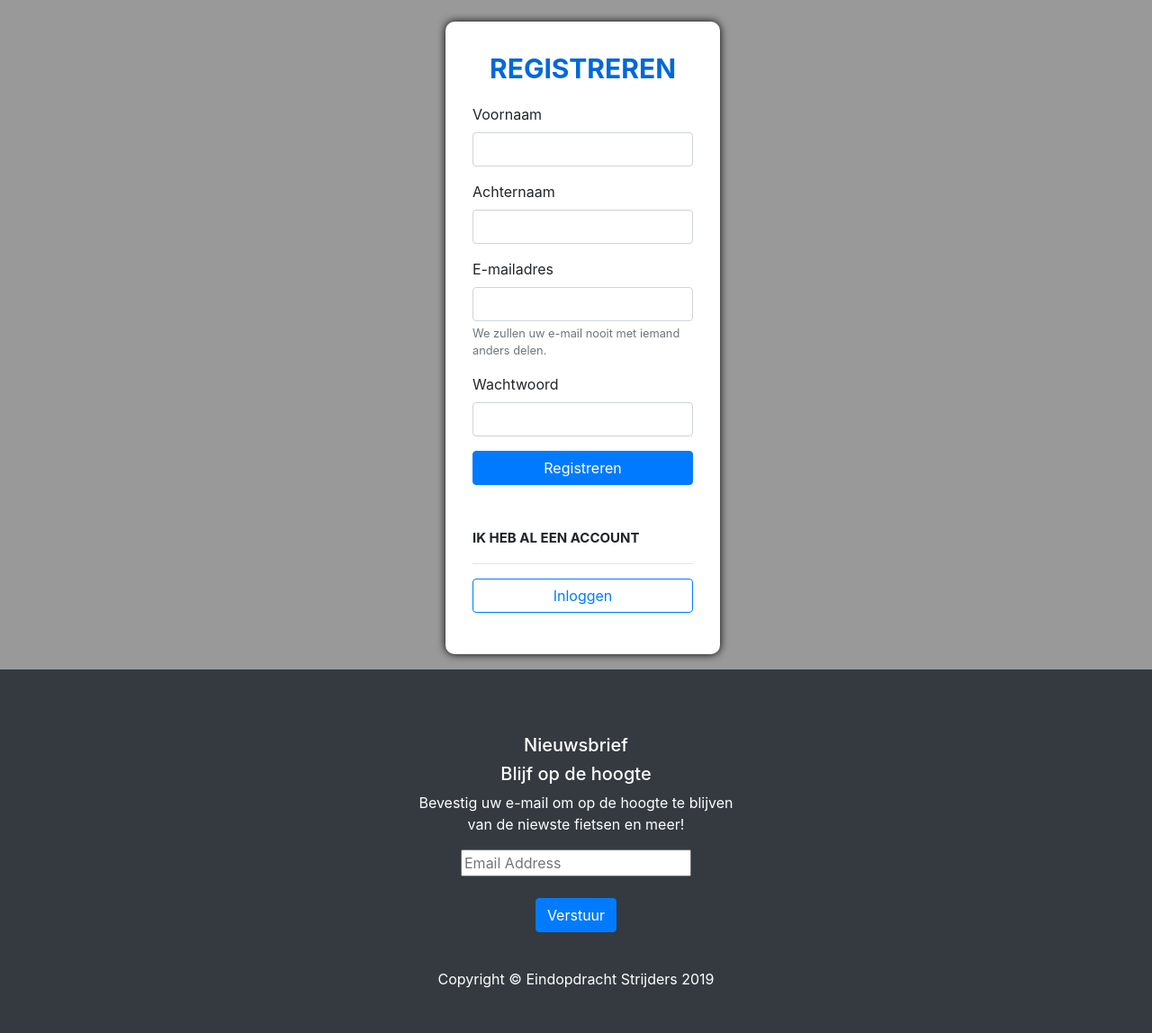
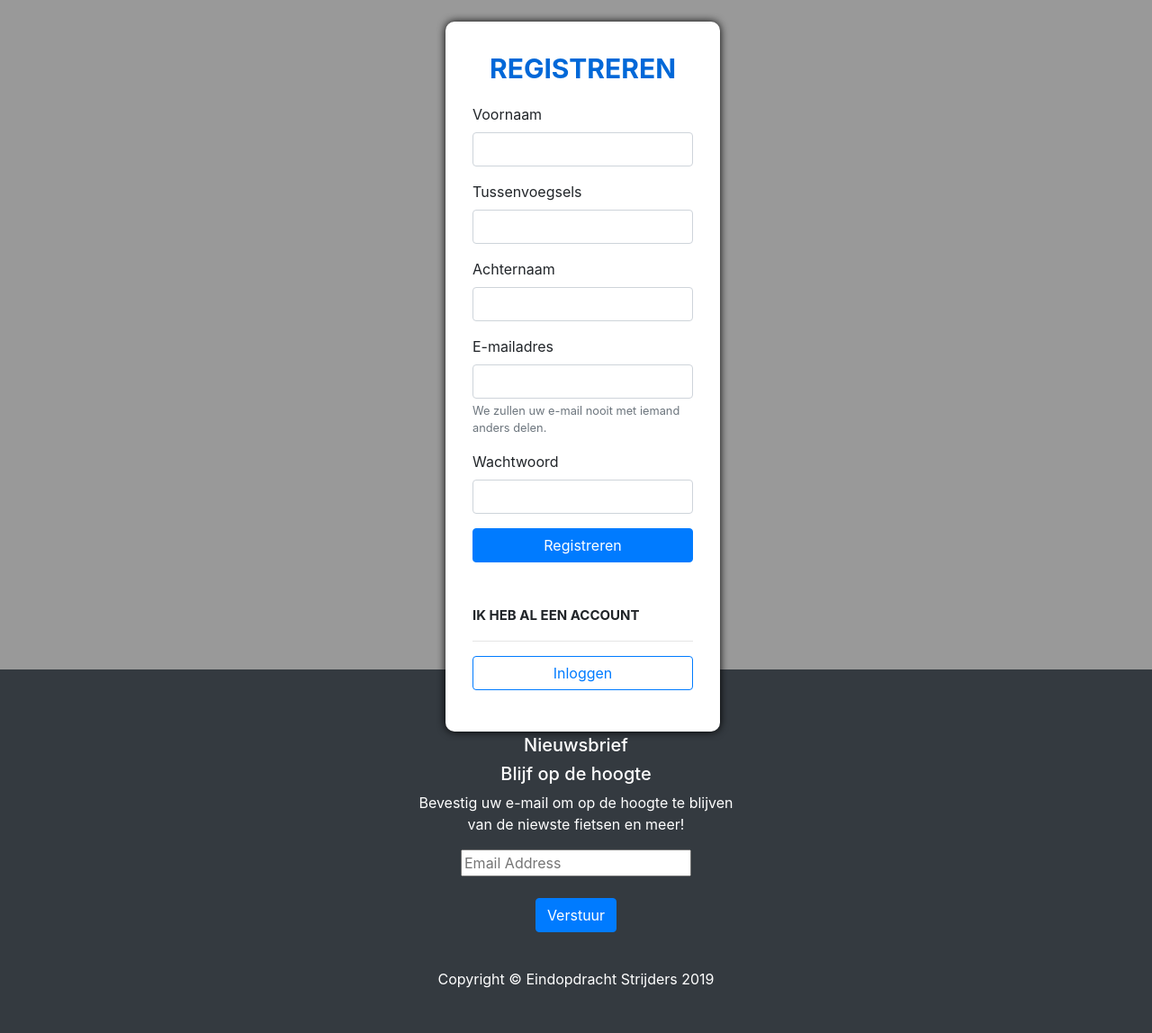
Before and after one commit to Gobi2001/Eindopdracht-Strijders, a PHP site: page /registreren.php in a window 1280 px wide. Shown: the part 56-1204 px from the top of the page at 90% size. Run offline with PHP 8.4, Linux system fonts and the light colour scheme.

Commit message:
Update registreren.php

```diff
--- a/Inloggen.Registreren/registreren.php
+++ b/Inloggen.Registreren/registreren.php
@@ -3,7 +3,7 @@
     <title>Registreren</title>
     <meta charset="UTF-8">
     <link rel="stylesheet" href="https://stackpath.bootstrapcdn.com/bootstrap/4.3.1/css/bootstrap.min.css" integrity="sha384-ggOyR0iXCbMQv3Xipma34MD+dH/1fQ784/j6cY/iJTQUOhcWr7x9JvoRxT2MZw1T" crossorigin="anonymous">
-    <link rel="stylesheet" type="text/css" href="css/Registreren.css">
+    <link rel="stylesheet" type="text/css" href="css/registreren.css">
 </head>
 
 <body>
@@ -41,15 +41,19 @@
     <div class="row justify-content-center">
         <div class="col-12 col-sm-6 col-md-3">
 
-            <form class="form-container" action="login.php" method="post">
+            <form class="form-container" action="registreren.php" method="post">
                 <p class="txt-LogIn">REGISTREREN</p>
                 <div class="form-group">
                     <label>Voornaam</label>
-                    <input name="inputVoornaam" type="password" class="form-control" required>
+                    <input name="inputVoornaam" type="text" class="form-control" required>
+                </div>
+                <div class="form-group">
+                    <label>Tussenvoegsels</label>
+                    <input name="inputTussenvoegsels" type="text" class="form-control">
                 </div>
                 <div class="form-group">
                     <label>Achternaam</label>
-                    <input name="inputAchternaam" type="password" class="form-control" required>
+                    <input name="inputAchternaam" type="text" class="form-control" required>
                 </div>
                 <div class="form-group">
                     <label>E-mailadres</label>
@@ -76,9 +80,7 @@
 </div>
 <!--------------------------------------------------------------------------------------------------------------------->
 
-
-
-<!-- Footer -->
+<!--Footer------------------------------------------------------------------------------------------------------------->
 <footer class="py-5 bg-dark">
     <div class="container" style="text-align: center">
         <br>
@@ -97,15 +99,60 @@
         <br>
         <p class="m-0 text-center text-white">Copyright &copy; Eindopdracht Strijders 2019</p>
     </div>
-    <!-- /.container -->
+    <!--container----------------------------------------------------------------------------------------------------->
 </footer>
-
-
-
-
 
 <script src="https://code.jquery.com/jquery-3.3.1.slim.min.js" integrity="sha384-q8i/X+965DzO0rT7abK41JStQIAqVgRVzpbzo5smXKp4YfRvH+8abtTE1Pi6jizo" crossorigin="anonymous"></script>
 <script src="https://cdnjs.cloudflare.com/ajax/libs/popper.js/1.14.7/umd/popper.min.js" integrity="sha384-UO2eT0CpHqdSJQ6hJty5KVphtPhzWj9WO1clHTMGa3JDZwrnQq4sF86dIHNDz0W1" crossorigin="anonymous"></script>
 <script src="https://stackpath.bootstrapcdn.com/bootstrap/4.3.1/js/bootstrap.min.js" integrity="sha384-JjSmVgyd0p3pXB1rRibZUAYoIIy6OrQ6VrjIEaFf/nJGzIxFDsf4x0xIM+B07jRM" crossorigin="anonymous"></script>
 </body>
 </html>
+
+<?php
+
+$input_Voornaam = filter_input(INPUT_POST, 'inputVoornaam');
+$input_Tussenvoegsels = filter_input(INPUT_POST, 'inputTussenvoegsels');
+$input_Achternaam = filter_input(INPUT_POST, 'inputAchternaam');
+$input_Email = filter_input(INPUT_POST, 'inputEmail');
+$input_Wachtwoord = filter_input(INPUT_POST, 'inputWachtwoord');
+
+if (!empty($input_Voornaam))
+{
+    if (!empty($input_Achternaam))
+    {
+        if (!empty($input_Email))
+        {
+            if (!empty($input_Wachtwoord))
+            {
+                $servername = "localhost";
+                $username = "root";
+                $password = "";
+                $dbname = "eindopdracht-strijders";
+
+                // Create connection
+                $conn = new mysqli($servername, $username, $password, $dbname);
+                // Check connection
+                if ($conn->connect_error)
+                {
+                    die("Connection failed: " . $conn->connect_error);
+                }
+
+                $query = "INSERT INTO users (User_ID, Voornaam, Tussenvoegsels, Achternaam, Emailadres, Wachtwoord)
+                        VALUES ('', '$input_Voornaam', '$input_Tussenvoegsels', '$input_Achternaam', '$input_Email', '$input_Wachtwoord')";
+
+                if ($conn->query($query) === TRUE)
+                {
+                    echo "<script>alert(\"Registratie Succesfull\");</script>";
+                }
+                else
+                {
+                    echo "<script>alert(\"Registratie Failed\");</script>";
+                }
+
+                $conn->close();
+            }
+        }
+    }
+}
+
+?>
```
